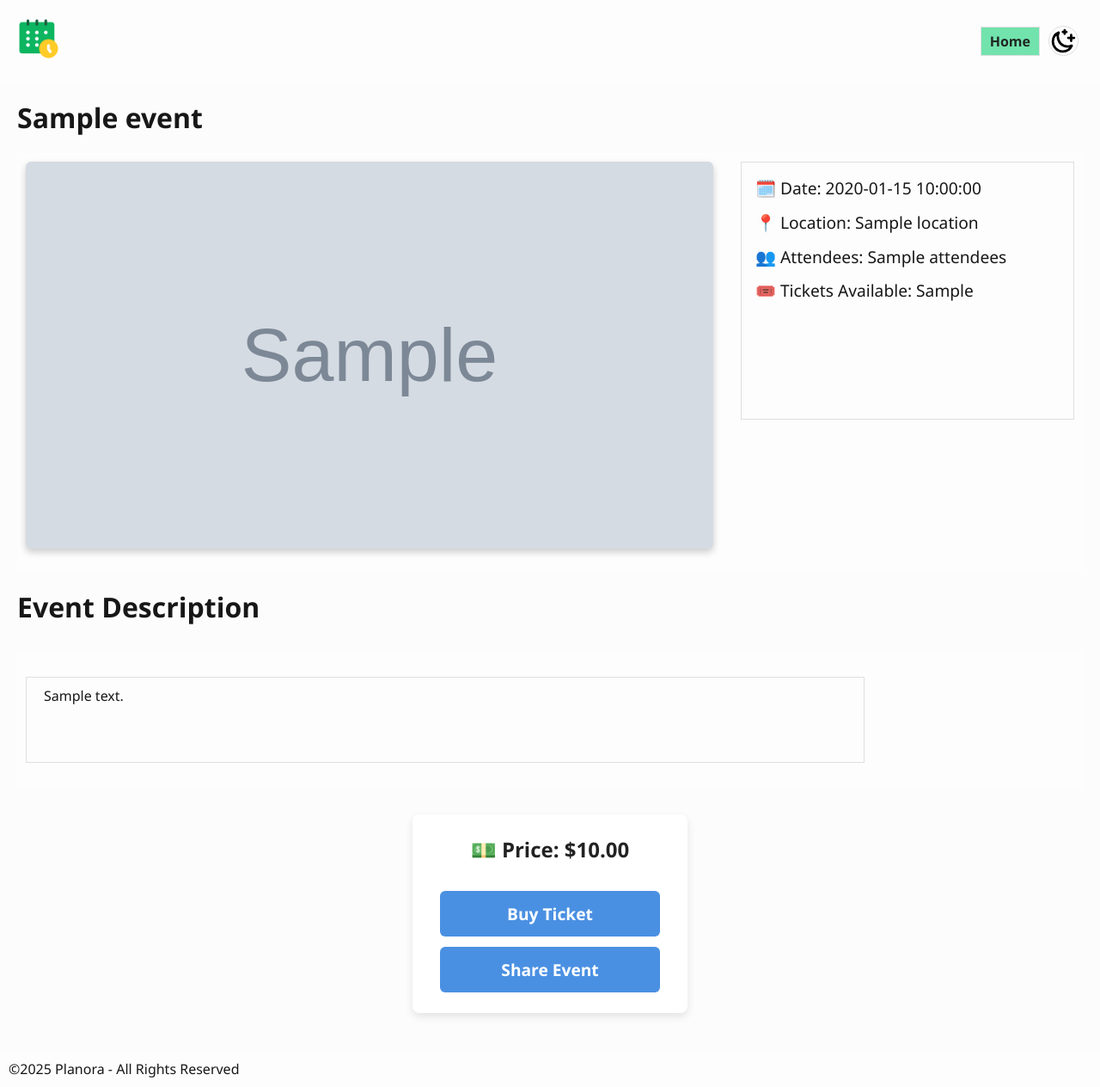
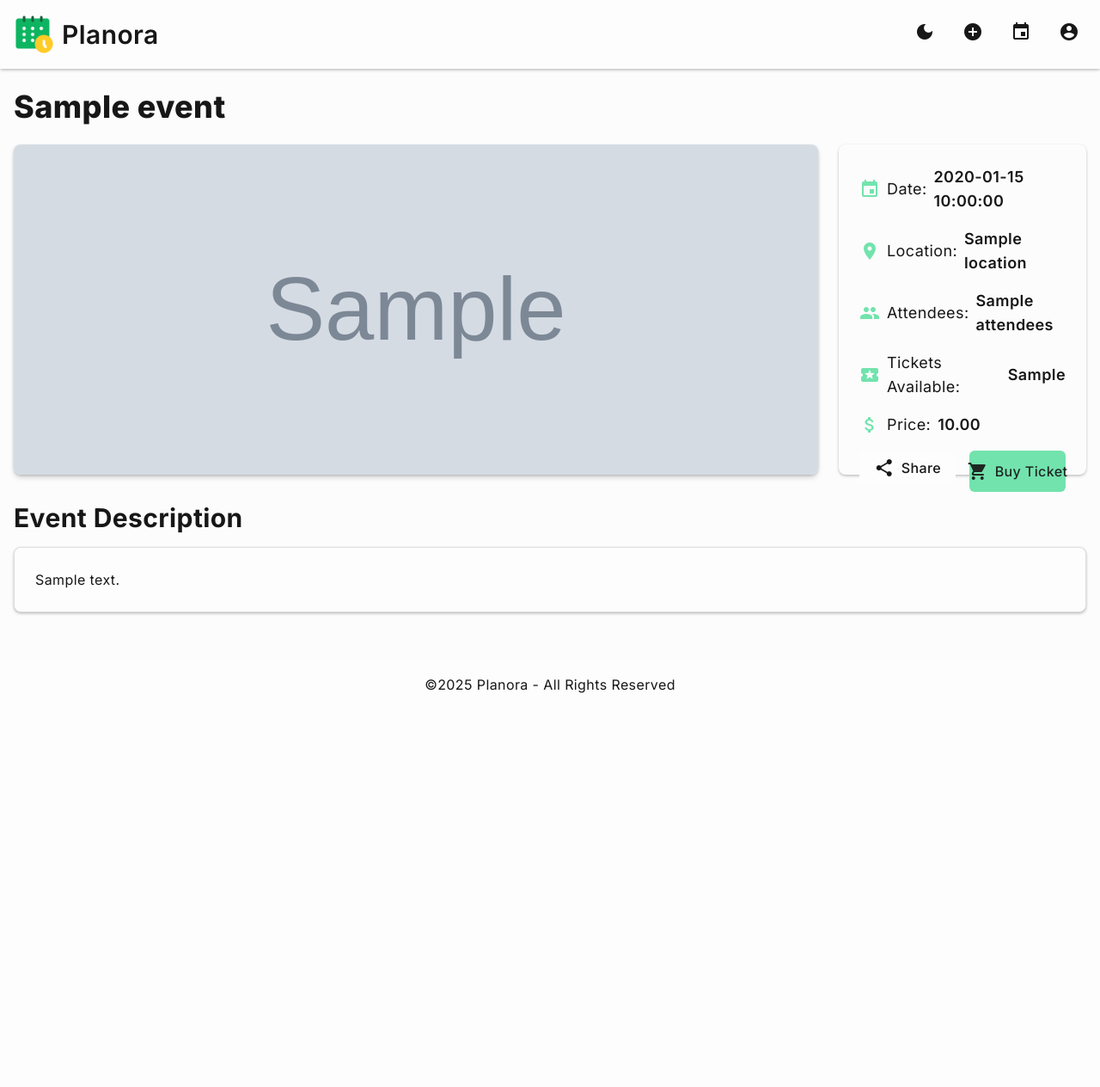
Before and after one commit to Faculty-of-Computing/planora, a Flask app: template templates/event-details.html in a window 1280 px wide. Shown: the whole page at 86% size. After the commit the page ends 806 px from the top, so only its background shows below. Run offline with Flask 3, Linux system fonts and the light colour scheme; the template is opened without the code that fills it: most values are stand-ins (such as "Sample title", 1, 10 or a date in 2020); grey boxes marked "Sample" are stand-in pictures; style sheets or scripts are compiled from the project's sources.

Commit message:
[feat] revamped event details page

```diff
--- a/templates/event-details.html
+++ b/templates/event-details.html
@@ -1,164 +1,137 @@
-{% extends "base.html" %}
+{% extends "base2.html" %}
 
 {% block title %}
 Planora — Event: {{ event.title }}
 {% endblock %}
 
 {% block head %}
-<link rel="stylesheet" href="/css/home.css" />
-<style>
-    .hero-img-container {
-        width: 100%;
-        max-width: 800px;
-        height: 450px;
-        background-position: center;
-        background-repeat: no-repeat;
-        background-size: cover;
-        border-radius: 6px;
-        margin-bottom: 1rem;
-        box-shadow: 0 4px 8px rgba(0, 0, 0, 0.2);
-    }
-
-    .event-details {
-        flex: 1;
-        padding: 1rem;
-    }
-
-    .ticket-purchase {
-        max-width: 320px;
-        margin: 1.5rem auto;
-        padding: 1.5rem 2rem;
-        border-radius: 8px;
-        box-shadow: 0 4px 10px rgba(0, 0, 0, 0.1);
-        background: #fff;
-        text-align: center;
-        display: flex;
-        flex-direction: column;
-        gap: 0.8rem;
-    }
-
-    .ticket-purchase p {
-        font-size: 1.5rem;
-        margin-bottom: 1.2rem;
-        font-weight: 600;
-        color: #222;
-    }
-
-    .ticket-purchase button {
-        background-color: #4a90e2;
-        color: white;
-        font-size: 1.2rem;
-        padding: 0.8rem 2rem;
-        border: none;
-        border-radius: 6px;
-        cursor: pointer;
-        transition: background-color 0.3s ease;
-    }
-
-    .ticket-purchase button:disabled {
-        background-color: #aaa;
-        cursor: not-allowed;
-    }
-
-    .ticket-purchase button:hover:not(:disabled) {
-        background-color: #357ABD;
-    }
-
-    @media (max-width: 768px) {
-        .hero-img-container {
-            height: 300px;
-        }
-
-        .ticket-purchase {
-            max-width: 90%;
-            margin: 1rem auto;
-            padding: 1rem 1.5rem;
-        }
-    }
-</style>
+{# Remove any redundant stylesheets or inline styles here, as Tailwind should handle most styling #}
 {% endblock %}
 
 {% block body %}
-<nav class="secondary">
-    <div class="logo">
-        <img src="/images/planora.png" alt="Planora Logo" />
+{# The main content area of base2.html already provides 'my-6 mx-4 space-y-8 grow-[1]',
+so we can just focus on the content within this block. #}
+
+<!-- Main Event Title -->
+<h1 class="text-4xl font-extrabold text-foreground mb-6 text-center md:text-left">
+    {{ event.title }}
+</h1>
+
+<!-- Hero Image & Event Details Section -->
+<section class="flex md:h-96 flex-col md:flex-row gap-6 mb-8 items-start">
+    <!-- Hero Image Container -->
+    <div class="w-full md:h-full md:w-2/3 lg:w-3/4 aspect-video rounded-lg overflow-hidden shadow-lg bg-cover bg-center bg-no-repeat"
+        style="background-image: url('{{ event.image_url }}')" aria-label="Event Banner Image" role="img">
     </div>
-    <div class="menu">
-        <div class="container">
-            <a href="/home" class="btn primary primary-foreground border">Home</a>
+
+    <!-- Event details card -->
+    <div
+        class="flex-1 md:h-full w-full px-0 md:px-6 py-6 space-y-4 rounded-lg /border /border-border /bg-secondary shadow-md text-foreground">
+        {# Icons now using text-primary as per your recent home page update style #}
+        <p class="flex items-center gap-2 text-lg"><span class="material-icons text-xl text-primary">event</span> Date:
+            <span class="font-semibold">{{ event.date }}</span>
+        </p>
+        <p class="flex items-center gap-2 text-lg">
+            <span class="material-icons text-xl text-primary">location_on</span>
+            Location: <span class="font-semibold">{{ event.location or "TBA" }}</span>
+        </p>
+        <p class="flex items-center gap-2 text-lg">
+            <span class="material-icons text-xl text-primary">group</span>
+            Attendees: <span class="font-semibold">{{ event.attendees or 0 }}</span>
+        </p>
+        <p class="flex items-center gap-2 text-lg">
+            <span class="material-icons text-xl text-primary">local_activity</span> Tickets Available:
+            <span class="font-semibold">{{ event.tickets_available or 0 }}</span>
+        </p>
+        <p class="flex items-center gap-2 text-lg">
+            <span class="material-icons text-xl text-primary">attach_money</span> Price:
+            <span class="font-semibold">{{ "%.2f"|format(event.price) }}</span>
+        </p>
+        <div class="grid grid-cols-1 md:grid-cols-2 gap-4">
+            <button type="button" id="share-event-btn" class="btn" title="Share this event">
+                <span class="material-icons text-lg mr-2">share</span> Share
+            </button>
+            <form method="POST" class="space-y-4">
+                <button type="submit"
+                    class="inline-flex items-center justify-center whitespace-nowrap rounded-md text-base font-medium ring-offset-background transition-colors focus-visible:outline-none focus-visible:ring-2 focus-visible:ring-ring focus-visible:ring-offset-2 disabled:pointer-events-none disabled:opacity-50 h-12 px-6 py-2 bg-primary text-primary-foreground hover:bg-primary/90 w-full"
+                    {% if not user_registered and (event.tickets_available | int) <=0 %}disabled{% endif %}>
+                    {% if user_registered %}
+                    <span class="material-icons text-xl mr-2">person_remove</span> Leave Event
+                    {% else %}
+                    {% if (event.tickets_available | int) <=0 %} <span class="material-icons text-xl mr-2">cancel</span>
+                        Sold Out
+                        {% else %}
+                        <span class="material-icons text-xl mr-2">shopping_cart</span> Buy Ticket
+                        {% endif %}
+                        {% endif %}
+                </button>
+            </form>
+            {% if is_creator %}
+            <a href="/events/{{ event.id }}/edit" class="btn">
+                <span class="material-icons text-lg mr-2">edit</span> Edit
+            </a>
+            <form action="/events/{{ event.id }}/delete" method="POST">
+                <button type="submit" class="btn destructive size-full">
+                    <span class="material-icons text-lg mr-2">delete</span> Delete
+                </button>
+            </form>
+            {% endif %}
         </div>
-        <div class="theme-toggler border">
-            <img src="/images/icons/moon-stars-svgrepo-com.svg" alt="Toggle Theme" />
-        </div>
-    </div>
-    <!-- Mobile Menu -->
-    <div class="mobile-menu" id="create">
-        <div class="theme-toggler border">
-            <img src="/images/icons/moon-stars-svgrepo-com.svg" alt="Toggle Theme" />
-        </div>
-        <div class="menu-icon">
-            <img src="/images/icons/menu-dark.svg" alt="Menu" />
-        </div>
-        <div class="container background">
-            <div class="close-icon">
-                <img src="/images/icons/close-dark.svg" alt="Close" />
-            </div>
-            <a href="/home" class="btn primary primary-foreground border">Home</a>
-        </div>
-    </div>
-</nav>
-
-<main class="background">
-    <h1 class="foreground">{{ event.title }}</h1>
-    <section class="flex flex-wrap hero secondary" style="align-items: flex-start;">
-        <div class="hero-img-container" style="background-image: url('{{ event.image_url }}')"
-            aria-label="Event Banner Image" role="img"></div>
-
-        <!-- Event details container -->
-        <div class="event-details flex border column secondary">
-            <p class="foreground">🗓️ Date: {{ event.date }}</p>
-            <p class="foreground">📍 Location: {{ event.location or "TBA" }}</p>
-            <p class="foreground">👥 Attendees: {{ event.attendees or 0 }}</p>
-            <p class="foreground">🎟️ Tickets Available: {{ event.tickets_available or 0 }}</p>
     </div>
 </section>
 
-    <h1 class="foreground">Event Description</h1>
-    <div id="event-description" class="secondary">
-        <p class="border foreground event-description">{{ event.description }}</p>
+<!-- Event Description Section -->
+<h2 class="text-3xl font-bold text-foreground mb-4">Event Description</h2>
+<div class="p-6 rounded-lg border border-border bg-secondary shadow-md mb-8">
+    <p class="text-foreground leading-relaxed">{{ event.description }}</p>
 </div>
 
-    <section id="ticket-price" class="ticket-purchase secondary">
-        <p class="foreground">💵 Price: ${{ "%.2f"|format(event.price) }}</p>
-
-        <form method="POST">
-            <button type="submit" class="btn primary primary-foreground border" {% if not user_registered and
-                (event.tickets_available | int) <=0 %}disabled{% endif %}>
-                {% if user_registered %}
-                Cancel Registration
+<!-- Conditional Attendee List for Creators -->
+{% if is_creator %}
+<section class="mb-8">
+    <h2 class="text-3xl font-bold text-foreground mb-4">Attendees</h2>
+    <div class="relative w-full overflow-auto rounded-lg border border-border bg-secondary shadow-md">
+        <table class="w-full caption-bottom text-sm">
+            <thead class="[&_tr]:border-b">
+                <tr
+                    class="border-b transition-colors hover:bg-muted/50 data-[state=selected]:bg-muted text-muted-foreground">
+                    <th class="h-12 px-4 text-left align-middle font-medium [&:has([role=checkbox])]:pr-0 w-[50px]">S/N
+                    </th>
+                    <th class="h-12 px-4 text-left align-middle font-medium [&:has([role=checkbox])]:pr-0">Name</th>
+                    <th class="h-12 px-4 text-left align-middle font-medium [&:has([role=checkbox])]:pr-0">Email</th>
+                    {# REMOVED: Th for Actions column #}
+                </tr>
+            </thead>
+            <tbody class="[&_tr:last-child]:border-0">
+                {% if attendees %}
+                {% for attendee in attendees %} {# Assume 'attendees' is a list of objects from backend #}
+                <tr class="border-b transition-colors hover:bg-muted/50 data-[state=selected]:bg-muted text-foreground">
+                    <td class="p-4 align-middle [&:has([role=checkbox])]:pr-0">{{ loop.index }}</td>
+                    <td class="p-4 align-middle [&:has([role=checkbox])]:pr-0 font-medium">{{ attendee.name }}</td>
+                    <td class="p-4 align-middle [&:has([role=checkbox])]:pr-0 text-muted-foreground">{{ attendee.email
+                        }}</td>
+                    {# REMOVED: Td for Actions button #}
+                </tr>
+                {% endfor %}
                 {% else %}
-                Buy Ticket
+                <tr class="text-foreground">
+                    <td colspan="3" class="p-4 text-center text-muted-foreground">No attendees registered yet.</td>
+                    {# Updated colspan to 3 #}
+                </tr>
                 {% endif %}
-            </button>
-        </form>
-
-        <button type="button" id="share-event-btn" class="btn primary primary-foreground border"
-            title="Share this event">
-            Share Event
-        </button>
+            </tbody>
+        </table>
+    </div>
 </section>
-</main>
-
-<footer class="secondary">
-    <p class="foreground">&copy;2025 Planora - All Rights Reserved</p>
-</footer>
+{% endif %}
 
 <script>
+    // This script remains the same
     const shareBtn = document.getElementById('share-event-btn');
     shareBtn?.addEventListener('click', async () => {
         const shareData = {
             title: '{{ event.title|e }}',
-            text: 'Check out this event on Planora!',
+            text: 'Check out this event on Planora: {{ event.title|e }}',
             url: window.location.href,
         };
 
@@ -167,18 +140,21 @@ Planora — Event: {{ event.title }}
                 await navigator.share(shareData);
                 console.log('Event shared successfully');
             } catch (err) {
+                if (err.name !== 'AbortError') {
                     alert('Sharing was cancelled or failed.');
+                    console.error('Share failed:', err);
+                }
             }
         } else {
             try {
                 await navigator.clipboard.writeText(window.location.href);
                 alert('Event URL copied to clipboard!');
-            } catch {
-                alert('Share not supported on this browser.');
+            } catch (err) {
+                alert('Share not supported on this browser or clipboard access denied.');
+                console.error('Clipboard write failed:', err);
             }
         }
     });
 </script>
 
-<script src="/js/index.js"></script>
 {% endblock %}
```
Lines whose indentation alone changed are shown as unchanged.
